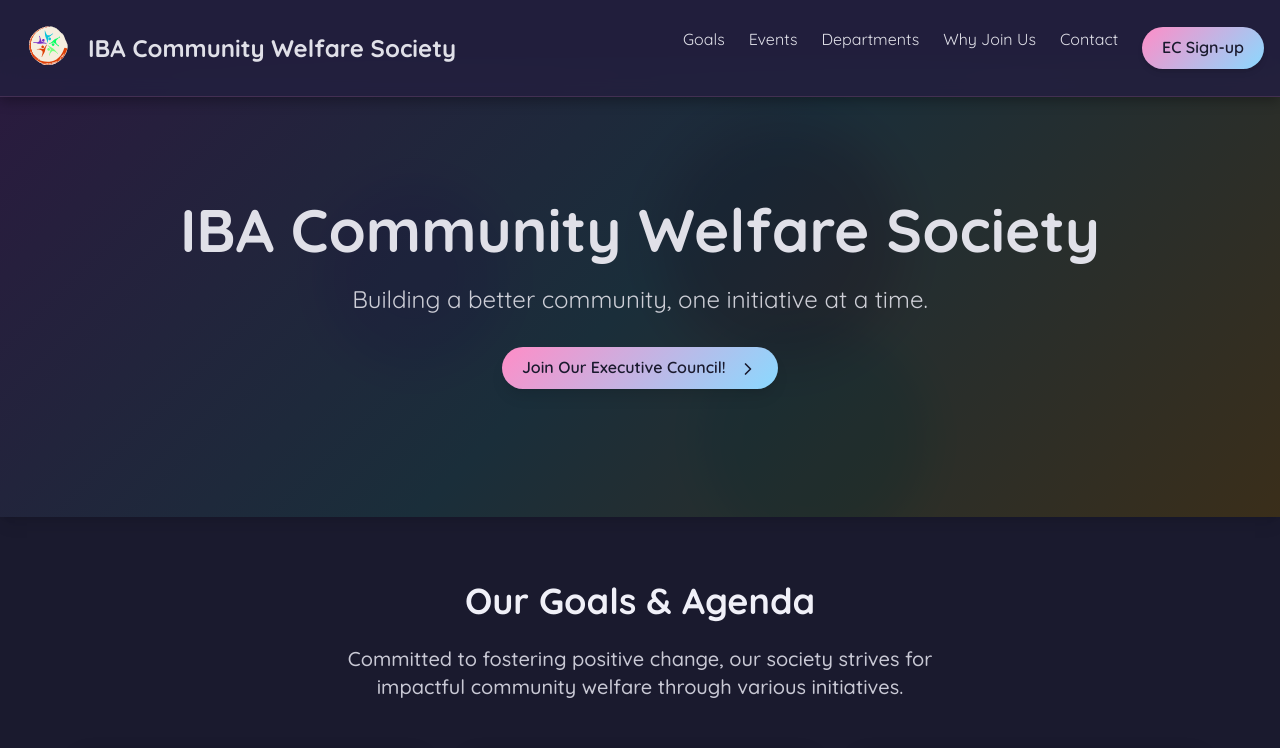
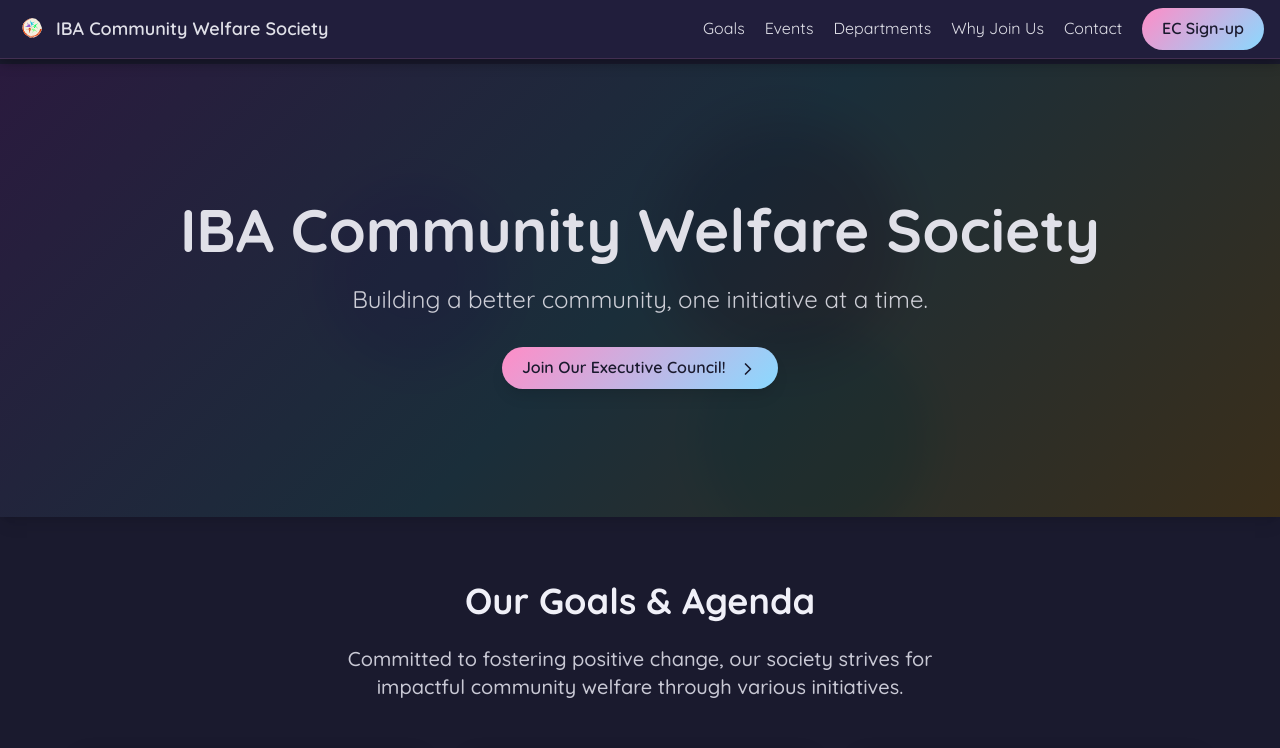
Before and after one commit to aabdu1lah/ibacws-frontend, a React (Vite) app: page / in a window 1280 px wide. Shown: the top 748 px of the page. Built offline with nearby package versions, Linux system fonts and the light colour scheme.

Commit message:
updated instagram and linkedin icons, fixed header

```diff
--- a/package.json
+++ b/package.json
@@ -13,7 +13,8 @@
     "@tailwindcss/vite": "^4.1.12",
     "lucide-react": "^0.542.0",
     "react": "^19.1.1",
-    "react-dom": "^19.1.1"
+    "react-dom": "^19.1.1",
+    "react-icons": "^5.5.0"
   },
   "devDependencies": {
     "@eslint/js": "^9.33.0",
--- a/src/App.jsx
+++ b/src/App.jsx
@@ -1,5 +1,6 @@
 import React, { useState } from 'react';
-import { Mail, Instagram, Linkedin, ChevronRight, UserRoundCog, CalendarDays, Rocket, Users, Target, BookUser } from 'lucide-react'; // Using lucide-react for icons
+import { Mail, ChevronRight, UserRoundCog, CalendarDays, Rocket, Users, Target, BookUser } from 'lucide-react'; // Using lucide-react for icons
+import { FaLinkedin, FaInstagram } from "react-icons/fa";
 
 // Main App Component
 const App = () => {
@@ -45,7 +46,7 @@ const App = () => {
     };
 
     const departmentsSection = (
-        <section id="departments" className="section-padding bg-cute-gradient">
+        <section id="departments" className="section-padding"> {/* Removed bg-cute-gradient */}
             <div className="container mx-auto px-6 text-center">
                 <h2 className="heading-cute mb-6 animate-fadeIn">Our Departments</h2>
                 <p className="subheading-cute mb-12 max-w-2xl mx-auto">
@@ -55,10 +56,10 @@ const App = () => {
                     {departments.map((dept, index) => (
                         <div
                             key={index}
-                            className="card-cute p-8" // Added p-8 as a default
+                            className="card-cute p-8"
                         >
-                            <h3 className="text-xl font-semibold text-f0f0f8 mb-2">{dept.name}</h3> {/* Adjusted text color */}
-                            <p className="text-c9c9d5">{dept.description}</p> {/* Adjusted text color */}
+                            <h3 className="text-xl font-semibold text-f0f0f8 mb-2">{dept.name}</h3>
+                            <p className="text-c9c9d5">{dept.description}</p>
                         </div>
                     ))}
                 </div>
@@ -130,7 +131,7 @@ const App = () => {
     );
 
     const pastEventsSection = (
-        <section id="past-events" className="section-padding"> {/* No specific custom background class, will inherit body background */}
+        <section id="past-events" className="section-padding bg-cute-gradient"> {/* Added bg-cute-gradient */}
             <div className="container mx-auto px-6 text-center">
                 <h2 className="heading-cute mb-6 animate-fadeIn">Our Past Events</h2>
                 <p className="subheading-cute mb-12 max-w-2xl mx-auto">
@@ -138,43 +139,43 @@ const App = () => {
                 </p>
                 <div className="grid grid-cols-1 md:grid-cols-2 lg:grid-cols-3 gap-8">
                     {/* Event Card 1 */}
-                    <div className="card-cute overflow-hidden"> {/* Applied custom card style */}
+                    <div className="card-cute overflow-hidden">
                         <img src="https://placehold.co/600x400/2a1a3e/ffb1df?text=Food+Drive" alt="Food Drive" className="w-full h-48 object-cover" onError={(e) => { e.target.onerror = null; e.target.src="https://placehold.co/600x400/2a1a3e/ffb1df?text=Fallback"; }} />
                         <div className="p-6">
-                            <h3 className="text-xl font-semibold text-f0f0f8 mb-2">Community Food Drive</h3> {/* Adjusted text color */}
-                            <p className="text-c9c9d5 mb-4"> {/* Adjusted text color */}
+                            <h3 className="text-xl font-semibold text-f0f0f8 mb-2">Community Food Drive</h3>
+                            <p className="text-c9c9d5 mb-4">
                                 Collected and distributed food packages to over 200 families in need.
                             </p>
-                            <div className="flex items-center text-b0b0bb"> {/* Adjusted text color */}
-                                <CalendarDays className="w-4 h-4 mr-2 text-pink-400" /> {/* Accent color for icon */}
+                            <div className="flex items-center text-b0b0bb">
+                                <CalendarDays className="w-4 h-4 mr-2 text-pink-400" />
                                 <span>October 2024</span>
                             </div>
                         </div>
                     </div>
                     {/* Event Card 2 */}
-                    <div className="card-cute overflow-hidden"> {/* Applied custom card style */}
+                    <div className="card-cute overflow-hidden">
                         <img src="https://placehold.co/600x400/1a2e3a/a9e0ff?text=Clean-up+Drive" alt="Clean-up Drive" className="w-full h-48 object-cover" onError={(e) => { e.target.onerror = null; e.target.src="https://placehold.co/600x400/1a2e3a/a9e0ff?text=Fallback"; }} />
                         <div className="p-6">
-                            <h3 className="text-xl font-semibold text-f0f0f8 mb-2">Campus Clean-up Drive</h3> {/* Adjusted text color */}
-                            <p className="text-c9c9d5 mb-4"> {/* Adjusted text color */}
+                            <h3 className="text-xl font-semibold text-f0f0f8 mb-2">Campus Clean-up Drive</h3>
+                            <p className="text-c9c9d5 mb-4">
                                 Mobilized volunteers to clean and beautify our university campus grounds.
                             </p>
-                            <div className="flex items-center text-b0b0bb"> {/* Adjusted text color */}
-                                <CalendarDays className="w-4 h-4 mr-2 text-cyan-400" /> {/* Accent color for icon */}
+                            <div className="flex items-center text-b0b0bb">
+                                <CalendarDays className="w-4 h-4 mr-2 text-cyan-400" />
                                 <span>September 2024</span>
                             </div>
                         </div>
                     </div>
                     {/* Event Card 3 */}
-                    <div className="card-cute overflow-hidden"> {/* Applied custom card style */}
+                    <div className="card-cute overflow-hidden">
                         <img src="https://placehold.co/600x400/3a2e1a/f7e6af?text=Mentorship+Program" alt="Mentorship Program" className="w-full h-48 object-cover" onError={(e) => { e.target.onerror = null; e.target.src="https://placehold.co/600x400/3a2e1a/f7e6af?text=Fallback"; }} />
                         <div className="p-6">
-                            <h3 className="text-xl font-semibold text-f0f0f8 mb-2">Youth Mentorship Program</h3> {/* Adjusted text color */}
-                            <p className="text-c9c9d5 mb-4"> {/* Adjusted text color */}
+                            <h3 className="text-xl font-semibold text-f0f0f8 mb-2">Youth Mentorship Program</h3>
+                            <p className="text-c9c9d5 mb-4">
                                 Paired university students with local high school students for academic mentorship.
                             </p>
-                            <div className="flex items-center text-b0b0bb"> {/* Adjusted text color */}
-                                <CalendarDays className="w-4 h-4 mr-2 text-yellow-400" /> {/* Accent color for icon */}
+                            <div className="flex items-center text-b0b0bb">
+                                <CalendarDays className="w-4 h-4 mr-2 text-yellow-400" />
                                 <span>August 2024</span>
                             </div>
                         </div>
@@ -236,7 +237,7 @@ const App = () => {
                         rel="noopener noreferrer"
                         className="flex items-center text-e0e0e8 hover:text-ffb1df transition-colors duration-300 text-lg group" // Adjusted link color and hover accent
                     >
-                        <Instagram className="w-8 h-8 mr-3 group-hover:scale-110 transform transition-transform duration-200 text-pink-400" /> {/* Accent color for icon */}
+                        <FaInstagram className="w-8 h-8 mr-3 group-hover:scale-110 transform transition-transform duration-200 text-pink-400" /> {/* Accent color for icon */}
                         <span>@ibacws</span>
                     </a>
                     <a
@@ -245,7 +246,7 @@ const App = () => {
                         rel="noopener noreferrer"
                         className="flex items-center text-e0e0e8 hover:text-ffb1df transition-colors duration-300 text-lg group" // Adjusted link color and hover accent
                     >
-                        <Linkedin className="w-8 h-8 mr-3 group-hover:scale-110 transform transition-transform duration-200 text-yellow-400" /> {/* Accent color for icon */}
+                        <FaLinkedin className="w-8 h-8 mr-3 group-hover:scale-110 transform transition-transform duration-200 text-yellow-400" /> {/* Accent color for icon */}
                         <span>@ibacws</span>
                     </a>
                 </div>
@@ -421,48 +422,73 @@ const App = () => {
         <div className="font-inter antialiased text-e0e0e8 bg-1a1a2e"> {/* Applied global text/background colors from body */}
             {currentPage === 'home' ? (
                 <div className="flex flex-col min-h-screen">
-                    <header className="navbar-cute text-e0e0e8 p-4 fixed w-full z-20"> {/* Applied custom navbar style and text color */}
+                    <header className="navbar-cute text-e0e0e8 py-2 px-4 fixed w-full z-20">
                         <nav className="container mx-auto flex justify-between items-center">
+                            {/* Logo + Title */}
                             <div className="flex items-center space-x-2">
-                                <img src="/assets/favicon.svg" alt="IBA Community Welfare Society Logo"
-                                     className="h-16 w-auto invert dark:filter-none"/>
-                                <span className="text-2xl font-bold text-f0f0f8">IBA Community Welfare Society</span> {/* Adjusted text color */}
+                                <img
+                                    src="/assets/favicon.svg"
+                                    alt="IBA Community Welfare Society Logo"
+                                    className="h-8 w-auto invert dark:filter-none"
+                                />
+                                <span className="text-lg font-semibold text-f0f0f8">
+        IBA Community Welfare Society
+      </span>
                             </div>
-                            <ul className="hidden md:flex space-x-6">
-                                <li><a href="#goals"
-                                       className="hover:text-ffb1df transition-colors duration-200">Goals</a></li> {/* Accent hover color */}
-                                <li><a href="#past-events"
-                                       className="hover:text-ffb1df transition-colors duration-200">Events</a></li> {/* Accent hover color */}
-                                <li><a href="#departments"
-                                       className="hover:text-ffb1df transition-colors duration-200">Departments</a>
-                                </li> {/* Accent hover color */}
-                                <li><a href="#why-join-us"
-                                       className="hover:text-ffb1df transition-colors duration-200">Why Join Us</a>
-                                </li> {/* Accent hover color */}
-                                <li><a href="#contact"
-                                       className="hover:text-ffb1df transition-colors duration-200">Contact</a>
-                                </li> {/* Accent hover color */}
+
+                            {/* Desktop Links */}
+                            <ul className="hidden md:flex items-center space-x-5">
+                                <li>
+                                    <a href="#goals" className="text-base hover:text-ffb1df transition-colors">
+                                        Goals
+                                    </a>
+                                </li>
+                                <li>
+                                    <a href="#past-events" className="text-base hover:text-ffb1df transition-colors">
+                                        Events
+                                    </a>
+                                </li>
+                                <li>
+                                    <a href="#departments" className="text-base hover:text-ffb1df transition-colors">
+                                        Departments
+                                    </a>
+                                </li>
+                                <li>
+                                    <a href="#why-join-us" className="text-base hover:text-ffb1df transition-colors">
+                                        Why Join Us
+                                    </a>
+                                </li>
+                                <li>
+                                    <a href="#contact" className="text-base hover:text-ffb1df transition-colors">
+                                        Contact
+                                    </a>
+                                </li>
                                 <li>
                                     <button
-                                        onClick={() => setCurrentPage('signup')}
-                                        className="btn-cute py-2 px-4 shadow-md" // Applied custom button style
+                                        onClick={() => setCurrentPage("signup")}
+                                        className="btn-cute py-1.5 px-3"
                                     >
                                         EC Sign-up
                                     </button>
                                 </li>
                             </ul>
+
                             {/* Mobile Menu Button */}
                             <div className="md:hidden">
-                                <button className="text-e0e0e8 focus:outline-none"> {/* Adjusted text color */}
-                                    <svg className="w-6 h-6" fill="none" stroke="currentColor" viewBox="0 0 24 24"
-                                         xmlns="http://www.w3.org/2000/svg">
-                                        <path strokeLinecap="round" strokeLinejoin="round" strokeWidth="2"
-                                              d="M4 6h16M4 12h16M4 18h16"></path>
+                                <button className="text-e0e0e8 focus:outline-none">
+                                    <svg className="w-6 h-6" fill="none" stroke="currentColor" viewBox="0 0 24 24">
+                                        <path
+                                            strokeLinecap="round"
+                                            strokeLinejoin="round"
+                                            strokeWidth="2"
+                                            d="M4 6h16M4 12h16M4 18h16"
+                                        />
                                     </svg>
                                 </button>
                             </div>
                         </nav>
                     </header>
+
 
                     <main className="flex-grow pt-16"> {/* Add padding-top equal to header height */}
                         {heroSection}
@@ -473,7 +499,8 @@ const App = () => {
                         {contactSection}
                     </main>
 
-                    <footer className="footer-cute text-b0b0bb py-8 text-center shadow-inner"> {/* Applied custom footer style and text color */}
+                    <footer
+                        className="footer-cute text-b0b0bb py-8 text-center shadow-inner"> {/* Applied custom footer style and text color */}
                         <div className="container mx-auto px-6">
                             <p>&copy; {new Date().getFullYear()} IBA Community Welfare Society. All rights reserved.</p>
                         </div>
```
Also changed, not shown: 1 other file (tests, documents, lock files or other folders).
